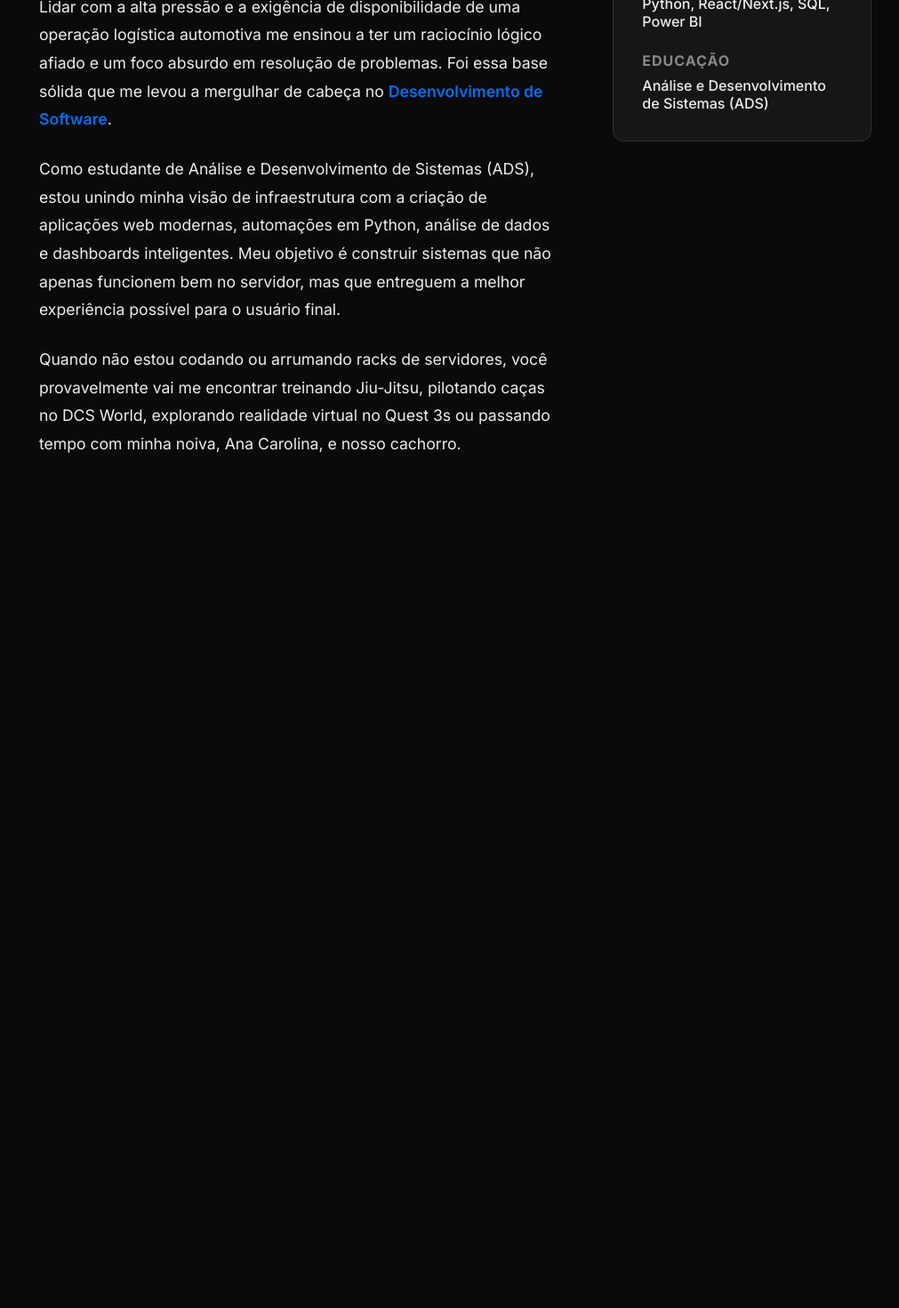
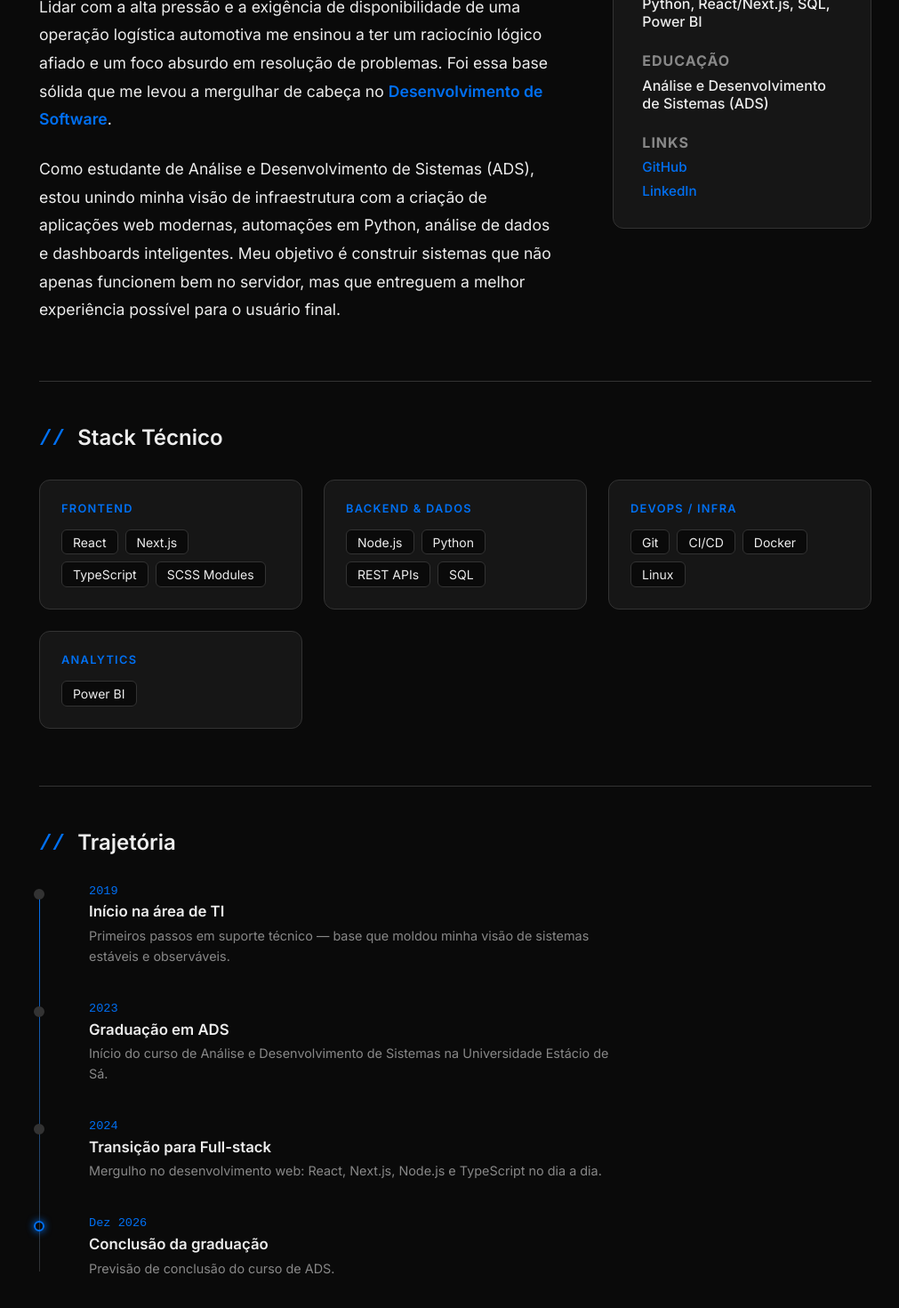
Before and after one commit to LeonardoScreminFeijo/meu-portfolio, a Next.js app: page /sobre in a window 1280 px wide. Shown: the part 360-1830 px from the top of the page at 89% size, without its empty margins (128-1139 px from the left). Before the commit the page ends 938 px from the top, so only its background shows below. Built offline with nearby package versions, Linux system fonts and the light colour scheme.

Commit message:
Adição da página de sobre, com informações pessoais, habilidades e experiência profissional

```diff
--- a/src/app/sobre/Sobre.module.scss
+++ b/src/app/sobre/Sobre.module.scss
@@ -62,3 +62,39 @@
   color: $text-main;
   font-weight: 500;
 }
+
+.socialLinks {
+  display: flex;
+  flex-direction: column;
+  gap: 0.5rem;
+}
+
+.socialLink {
+  color: $accent-color;
+  font-weight: 500;
+  font-size: 0.95rem;
+  transition: opacity 0.2s ease;
+
+  &:hover {
+    opacity: 0.75;
+  }
+}
+
+.extraSection {
+  margin-top: 4rem;
+  padding-top: 3rem;
+  border-top: 1px solid $border-color;
+}
+
+.sectionTitle {
+  font-size: 1.5rem;
+  font-weight: 600;
+  color: $text-main;
+  margin-bottom: 2rem;
+
+  &::before {
+    content: "// ";
+    color: $accent-color;
+    font-family: "Courier New", Courier, monospace;
+  }
+}
--- a/src/app/sobre/page.tsx
+++ b/src/app/sobre/page.tsx
@@ -1,7 +1,9 @@
-"use client"; // Necessário para animações no lado do cliente (Framer Motion)
+"use client";
 
 import styles from "./Sobre.module.scss";
 import { motion, Variants } from "framer-motion";
+import SkillGrid from "@/components/SkillGrid/SkillGrid";
+import Timeline from "@/components/Timeline/Timeline";
 
 // Configuração da animação base (O texto "sobe" 60px e aparece com fade-in)
 const itemAnimation: Variants = {
@@ -60,12 +62,6 @@ export default function Sobre() {
             possível para o usuário final.
           </motion.p>
 
-          <motion.p variants={itemAnimation}>
-            Quando não estou codando ou arrumando racks de servidores, você
-            provavelmente vai me encontrar treinando Jiu-Jitsu, pilotando caças
-            no DCS World, explorando realidade virtual no Quest 3s ou passando
-            tempo com minha noiva, Ana Carolina, e nosso cachorro.
-          </motion.p>
         </motion.div>
 
         {/* Lado Direito: Card de Resumo animando um pouquinho depois */}
@@ -89,8 +85,52 @@ export default function Sobre() {
             <h3>Educação</h3>
             <p>Análise e Desenvolvimento de Sistemas (ADS)</p>
           </div>
+
+          <div className={styles.cardBlock}>
+            <h3>Links</h3>
+            <div className={styles.socialLinks}>
+              <a
+                href="https://github.com/LeonardoScreminFeijo"
+                target="_blank"
+                rel="noopener noreferrer"
+                className={styles.socialLink}
+              >
+                GitHub
+              </a>
+              <a
+                href="https://www.linkedin.com/in/leonardosfeijo/"
+                target="_blank"
+                rel="noopener noreferrer"
+                className={styles.socialLink}
+              >
+                LinkedIn
+              </a>
+            </div>
+          </div>
         </motion.aside>
       </div>
+
+      <motion.section
+        className={styles.extraSection}
+        initial={{ opacity: 0, y: 20 }}
+        whileInView={{ opacity: 1, y: 0 }}
+        viewport={{ once: true }}
+        transition={{ duration: 0.6 }}
+      >
+        <h2 className={styles.sectionTitle}>Stack Técnico</h2>
+        <SkillGrid />
+      </motion.section>
+
+      <motion.section
+        className={styles.extraSection}
+        initial={{ opacity: 0, y: 20 }}
+        whileInView={{ opacity: 1, y: 0 }}
+        viewport={{ once: true }}
+        transition={{ duration: 0.6 }}
+      >
+        <h2 className={styles.sectionTitle}>Trajetória</h2>
+        <Timeline />
+      </motion.section>
     </main>
   );
 }
--- /dev/null
+++ b/src/components/SkillGrid/SkillGrid.module.scss
@@ -0,0 +1,48 @@
+@import "../../styles/_variables.module.scss";
+
+.grid {
+  display: grid;
+  grid-template-columns: repeat(3, 1fr);
+  gap: 1.5rem;
+
+  @media (max-width: 768px) {
+    grid-template-columns: 1fr;
+  }
+}
+
+.group {
+  background-color: $bg-secondary;
+  border: 1px solid $border-color;
+  border-radius: 12px;
+  padding: 1.5rem;
+  transition: border-color 0.3s ease;
+
+  &:hover {
+    border-color: $accent-color;
+  }
+}
+
+.category {
+  font-size: 0.8rem;
+  font-weight: 600;
+  text-transform: uppercase;
+  letter-spacing: 0.1em;
+  color: $accent-color;
+  margin-bottom: 1rem;
+}
+
+.items {
+  list-style: none;
+  display: flex;
+  flex-wrap: wrap;
+  gap: 0.5rem;
+}
+
+.badge {
+  background-color: $bg-primary;
+  border: 1px solid $border-color;
+  color: $text-main;
+  padding: 0.3rem 0.75rem;
+  border-radius: 6px;
+  font-size: 0.875rem;
+}
--- /dev/null
+++ b/src/components/SkillGrid/SkillGrid.tsx
@@ -0,0 +1,49 @@
+"use client";
+
+import { motion } from "framer-motion";
+import styles from "./SkillGrid.module.scss";
+
+const skills = [
+  {
+    category: "Frontend",
+    items: ["React", "Next.js", "TypeScript", "SCSS Modules"],
+  },
+  {
+    category: "Backend & Dados",
+    items: ["Node.js", "Python", "REST APIs", "SQL"],
+  },
+  {
+    category: "DevOps / Infra",
+    items: ["Git", "CI/CD", "Docker", "Linux"],
+  },
+  {
+    category: "Analytics",
+    items: ["Power BI"],
+  },
+];
+
+export default function SkillGrid() {
+  return (
+    <div className={styles.grid}>
+      {skills.map((group, index) => (
+        <motion.div
+          key={group.category}
+          className={styles.group}
+          initial={{ opacity: 0, y: 20 }}
+          whileInView={{ opacity: 1, y: 0 }}
+          viewport={{ once: true }}
+          transition={{ duration: 0.5, delay: index * 0.1 }}
+        >
+          <h3 className={styles.category}>{group.category}</h3>
+          <ul className={styles.items}>
+            {group.items.map((item) => (
+              <li key={item} className={styles.badge}>
+                {item}
+              </li>
+            ))}
+          </ul>
+        </motion.div>
+      ))}
+    </div>
+  );
+}
--- /dev/null
+++ b/src/components/Timeline/Timeline.module.scss
@@ -0,0 +1,75 @@
+@import "../../styles/_variables.module.scss";
+
+.timeline {
+  list-style: none;
+  position: relative;
+  padding-left: 2rem;
+
+  &::before {
+    content: "";
+    position: absolute;
+    left: 0;
+    top: 8px;
+    bottom: 8px;
+    width: 1px;
+    background: linear-gradient(to bottom, $accent-color, $border-color);
+  }
+}
+
+.event {
+  position: relative;
+  padding-bottom: 2.5rem;
+  padding-left: 1.5rem;
+
+  &:last-child {
+    padding-bottom: 0;
+  }
+}
+
+.dot {
+  position: absolute;
+  left: -2.4rem;
+  top: 5px;
+  width: 12px;
+  height: 12px;
+  border-radius: 50%;
+  background-color: $border-color;
+  border: 2px solid $border-color;
+  transition: all 0.3s ease;
+
+  &[data-current="true"] {
+    background-color: transparent;
+    border-color: $accent-color;
+    box-shadow: 0 0 8px $accent-color;
+  }
+
+  .event:hover & {
+    background-color: $accent-color;
+    border-color: $accent-color;
+  }
+}
+
+.content {
+  display: flex;
+  flex-direction: column;
+  gap: 0.35rem;
+}
+
+.year {
+  font-family: "Courier New", Courier, monospace;
+  font-size: 0.85rem;
+  color: $accent-color;
+}
+
+.title {
+  font-size: 1.05rem;
+  font-weight: 600;
+  color: $text-main;
+}
+
+.description {
+  font-size: 0.9rem;
+  color: $text-muted;
+  line-height: 1.6;
+  max-width: 600px;
+}
--- /dev/null
+++ b/src/components/Timeline/Timeline.tsx
@@ -0,0 +1,55 @@
+"use client";
+
+import { motion } from "framer-motion";
+import styles from "./Timeline.module.scss";
+
+const events = [
+  {
+    year: "2019",
+    title: "Início na área de TI",
+    description:
+      "Primeiros passos em suporte técnico — base que moldou minha visão de sistemas estáveis e observáveis.",
+  },
+  {
+    year: "2023",
+    title: "Graduação em ADS",
+    description:
+      "Início do curso de Análise e Desenvolvimento de Sistemas na Universidade Estácio de Sá.",
+  },
+  {
+    year: "2024",
+    title: "Transição para Full-stack",
+    description:
+      "Mergulho no desenvolvimento web: React, Next.js, Node.js e TypeScript no dia a dia.",
+  },
+  {
+    year: "Dez 2026",
+    title: "Conclusão da graduação",
+    description: "Previsão de conclusão do curso de ADS.",
+    current: true,
+  },
+];
+
+export default function Timeline() {
+  return (
+    <ol className={styles.timeline}>
+      {events.map((event, index) => (
+        <motion.li
+          key={event.year}
+          className={styles.event}
+          initial={{ opacity: 0, x: -20 }}
+          whileInView={{ opacity: 1, x: 0 }}
+          viewport={{ once: true }}
+          transition={{ duration: 0.5, delay: index * 0.1 }}
+        >
+          <div className={styles.dot} data-current={event.current ?? false} />
+          <div className={styles.content}>
+            <span className={styles.year}>{event.year}</span>
+            <h3 className={styles.title}>{event.title}</h3>
+            <p className={styles.description}>{event.description}</p>
+          </div>
+        </motion.li>
+      ))}
+    </ol>
+  );
+}
```
Also changed, not shown: 1 other file (tests, documents, lock files or other folders).
